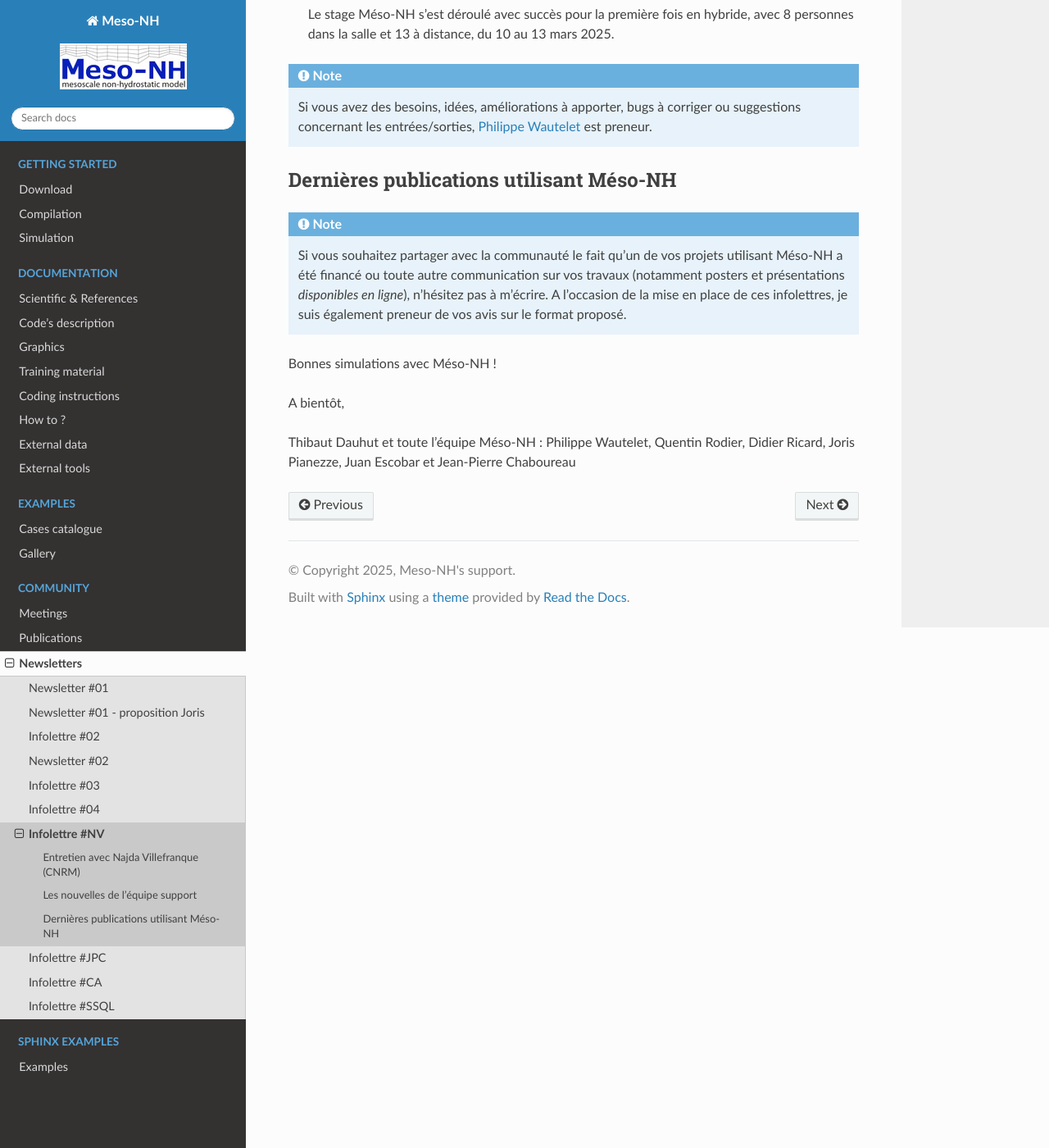
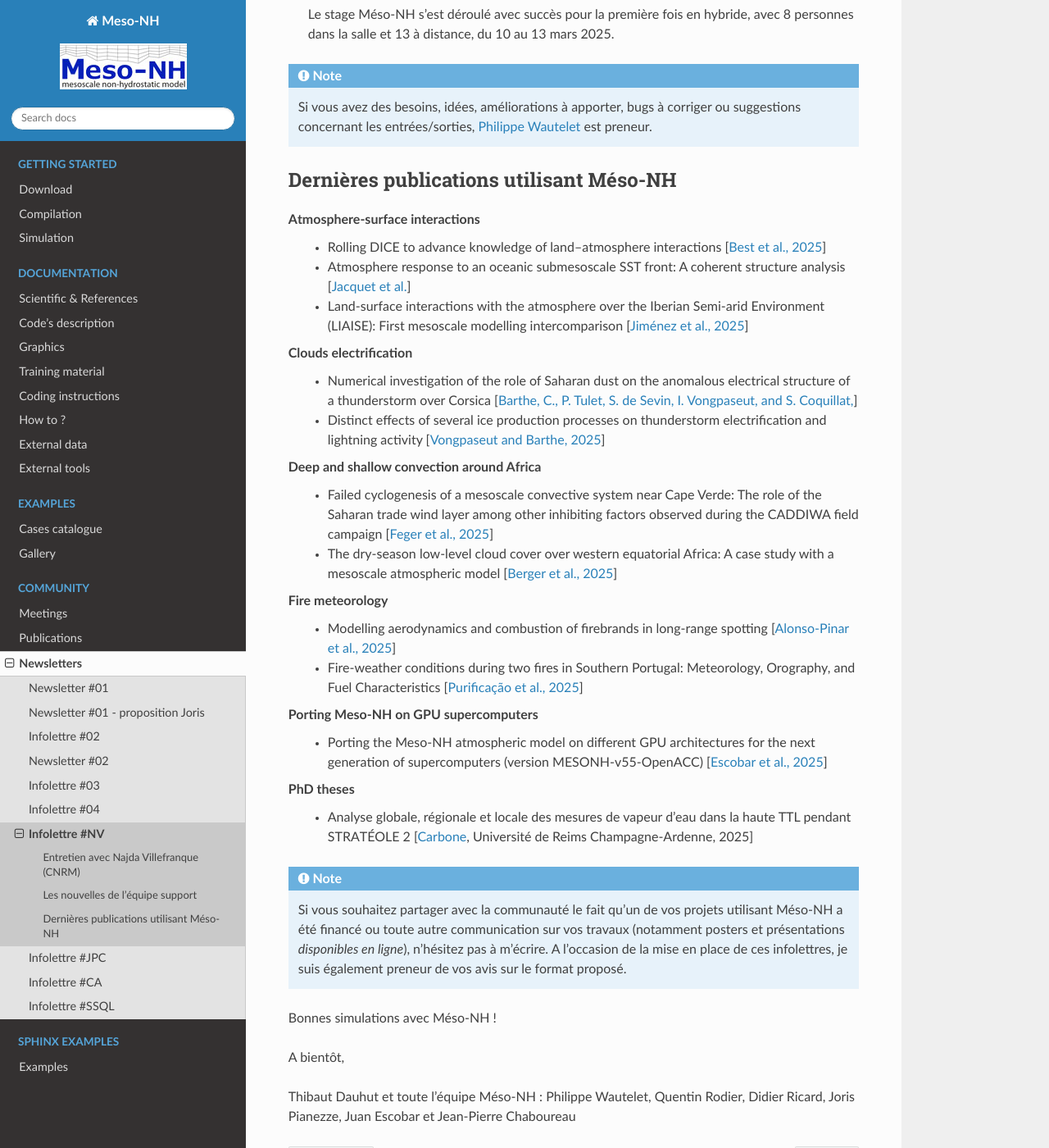
Before and after one commit to JorisPianezze/mesonh_beta_test_guide, a Sphinx documentation site: the page built from docs/source/community/newsletters/newsletter_NV.rst, in a window 1280 px wide and 1400 px high, scrolled down 3318 px. Shown: the whole window at 82% size. Built offline with Sphinx 7.4.7 and the Read the Docs theme 3.1.0, drawn with Linux system fonts in a browser that asks for light colours; pages that are not in the unit, such as notebooks, are missing from menus.

Commit message:
Update newsletter_NV.rst
Add latest publications

```diff
--- a/docs/source/community/newsletters/newsletter_NV.rst
+++ b/docs/source/community/newsletters/newsletter_NV.rst
@@ -79,7 +79,28 @@
 Dernières publications utilisant Méso-NH
 ****************************************************************************************
 
+Atmosphere-surface interactions
+  - Rolling DICE to advance knowledge of land–atmosphere interactions [`Best et al., 2025 <https://doi.org/10.1002/qj.4944>`_]
+  - Atmosphere response to an oceanic submesoscale SST front: A coherent structure analysis [`Jacquet et al. <https://doi.org/10.1029/2024JD042312>`_]
+  - Land-surface interactions with the atmosphere over the Iberian Semi-arid Environment (LIAISE): First mesoscale modelling intercomparison [`Jiménez et al., 2025 <https://doi.org/10.1002/qj.4949>`_]
 
+Clouds electrification
+  - Numerical investigation of the role of Saharan dust on the anomalous electrical structure of a thunderstorm over Corsica [`Barthe, C., P. Tulet, S. de Sevin, I. Vongpaseut, and S. Coquillat, <https://doi.org/10.1016/j.atmosres.2025.107988>`_]
+  - Distinct effects of several ice production processes on thunderstorm electrification and lightning activity [`Vongpaseut and Barthe, 2025 <http://doi.org/10.5194/egusphere-2025-214>`_]
+
+Deep and shallow convection around Africa
+  - Failed cyclogenesis of a mesoscale convective system near Cape Verde: The role of the Saharan trade wind layer among other inhibiting factors observed during the CADDIWA field campaign [`Feger et al., 2025 <https://doi.org/10.5194/egusphere-2025-105>`_]
+  - The dry-season low-level cloud cover over western equatorial Africa: A case study with a mesoscale atmospheric model [`Berger et al., 2025 <https://doi.org/10.1002/qj.4962>`_]
+
+Fire meteorology
+  - Modelling aerodynamics and combustion of firebrands in long-range spotting [`Alonso-Pinar et al., 2025 <https://doi.org/10.1016/j.firesaf.2025.104348>`_]
+  - Fire-weather conditions during two fires in Southern Portugal: Meteorology, Orography, and Fuel Characteristics [`Purificação et al., 2025 <https://doi.org/10.1007/s40808-025-02308-z>`_]
+
+Porting Meso-NH on GPU supercomputers
+  - Porting the Meso-NH atmospheric model on different GPU architectures for the next generation of supercomputers (version MESONH-v55-OpenACC) [`Escobar et al., 2025 <https://doi.org/10.5194/egusphere-2024-2879>`_]
+
+PhD theses
+  - Analyse globale, régionale et locale des mesures de vapeur d'eau dans la haute TTL pendant STRATÉOLE 2 [`Carbone <https://theses.fr/s297336>`_, Université de Reims Champagne-Ardenne, 2025]
 
 .. note::
 
```
